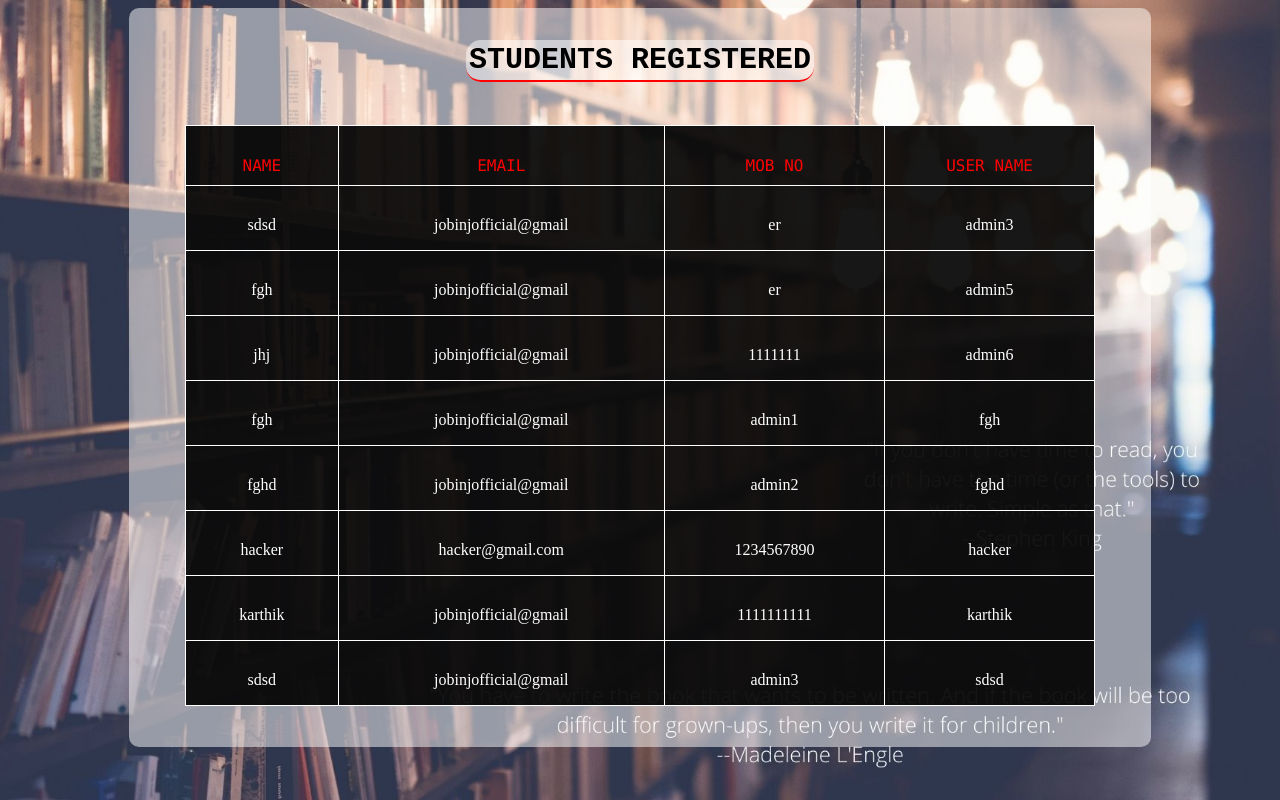
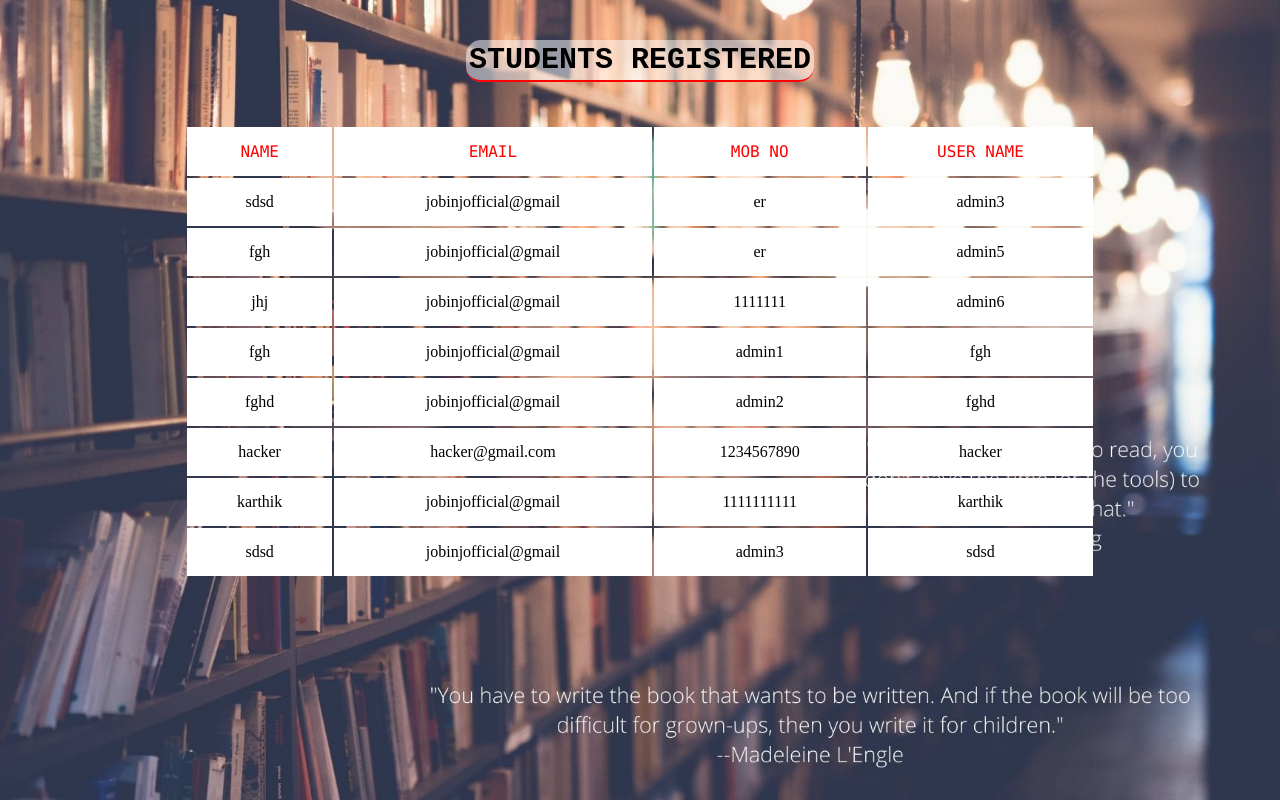
Before and after one commit to cmsubhadra/Library-Project-MCA-_-PHP, a PHP site: page /admin/view_student.php in a window 1280 px wide. Run offline with PHP 8.4, Linux system fonts and the light colour scheme; a user stored in the database is signed in; data comes from the database, SQL or seed files in the repository.

Commit message:
view student page design ok

```diff
--- a/admin/view_student.php
+++ b/admin/view_student.php
@@ -9,9 +9,7 @@
 <head>
 <link href="library/table.css" type="text/css" rel="stylesheet">
     <style>
-    tr,td{
-        padding:1em;
-    }
+
     .main-head{
   	    /*color:#00FFFF;
 	    text-shadow:0 0 5px #000000, 0 0 5px #000000;
@@ -32,7 +30,7 @@
         }
         .div-box{
             padding:5px;
-            background:rgba(255,255,255,.5);
+            background:rgba(255,255,255,0);
             text-align:center;
             width:80%;
             margin:auto;
@@ -48,18 +46,21 @@
             text-transform: uppercase;
             font-family: "Lucida Console", "Courier New", monospace;
             font-weight:normal;
-
-
         }
         th,tr,td{
            /* border:1px solid rgb(199, 116, 8);*/
-            border:1px solid white;
-            background-color:rgba(0,0,0,.7);
-            color:white;
-            padding-top:30px;
+
+            background-color:rgba(255,255,255,1);
+            color:black;
+            padding:15px;
+
         }
         table{
             background:none;
+        }
+        td:hover{
+            color:white;
+            background-color:gray;
         }
     </style>
 </head>
@@ -78,7 +79,7 @@
         echo "<h2 class=\"main-head\"><b class=\"b-head\">Students registered</b></h2>";
         $query = "select * from user_details";
         $values = mysqli_query($con,$query);
-        echo '<table id="main-tb" style="margin-left:auto;margin-right:auto;margin-top:3em;border-collapse:collapse;"><th>Name</th><th>Email</th><th>Mob NO</th><th>User Name</th>';
+        echo '<table id="main-tb" style="margin-left:auto;margin-right:auto;margin-top:3em;"><th>Name</th><th>Email</th><th>Mob NO</th><th>User Name</th>';
         if(mysqli_num_rows($values)){
                 while($row=mysqli_fetch_assoc($values)){
                     echo '<tr>';
```
